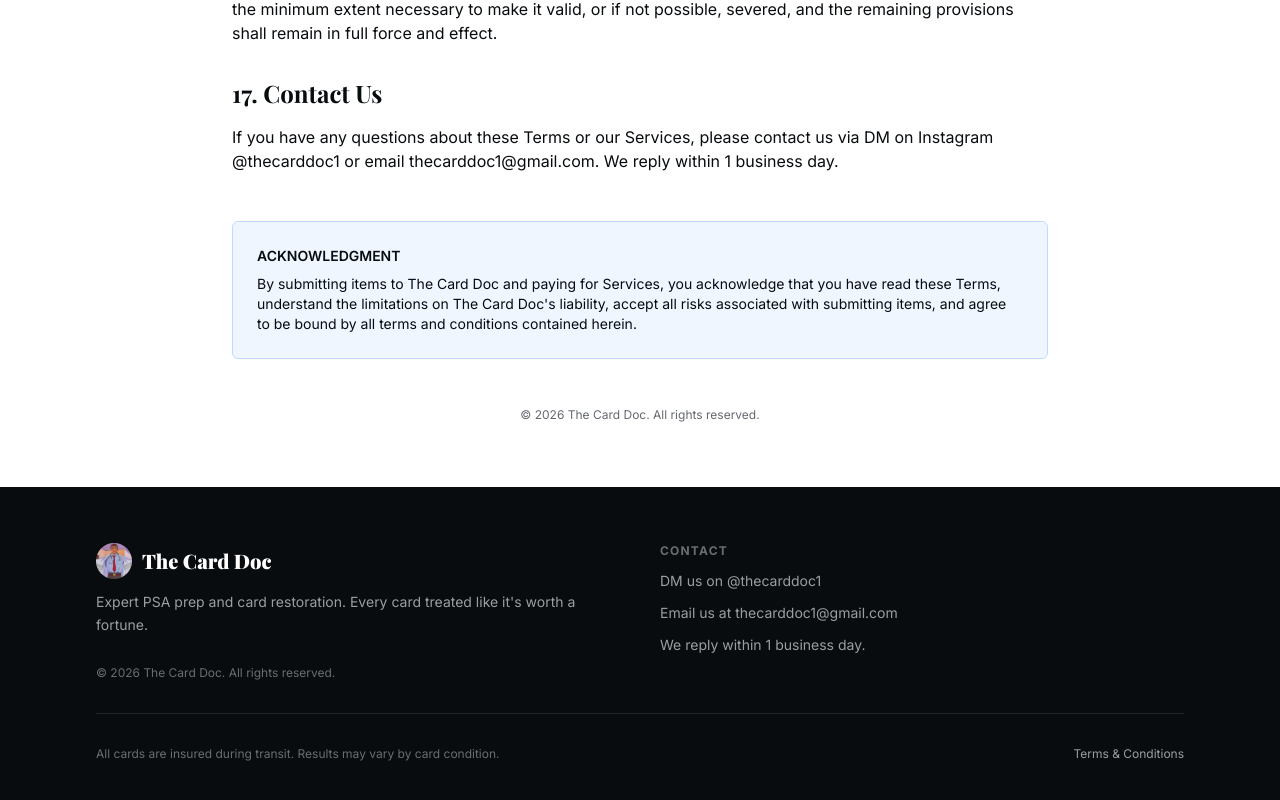
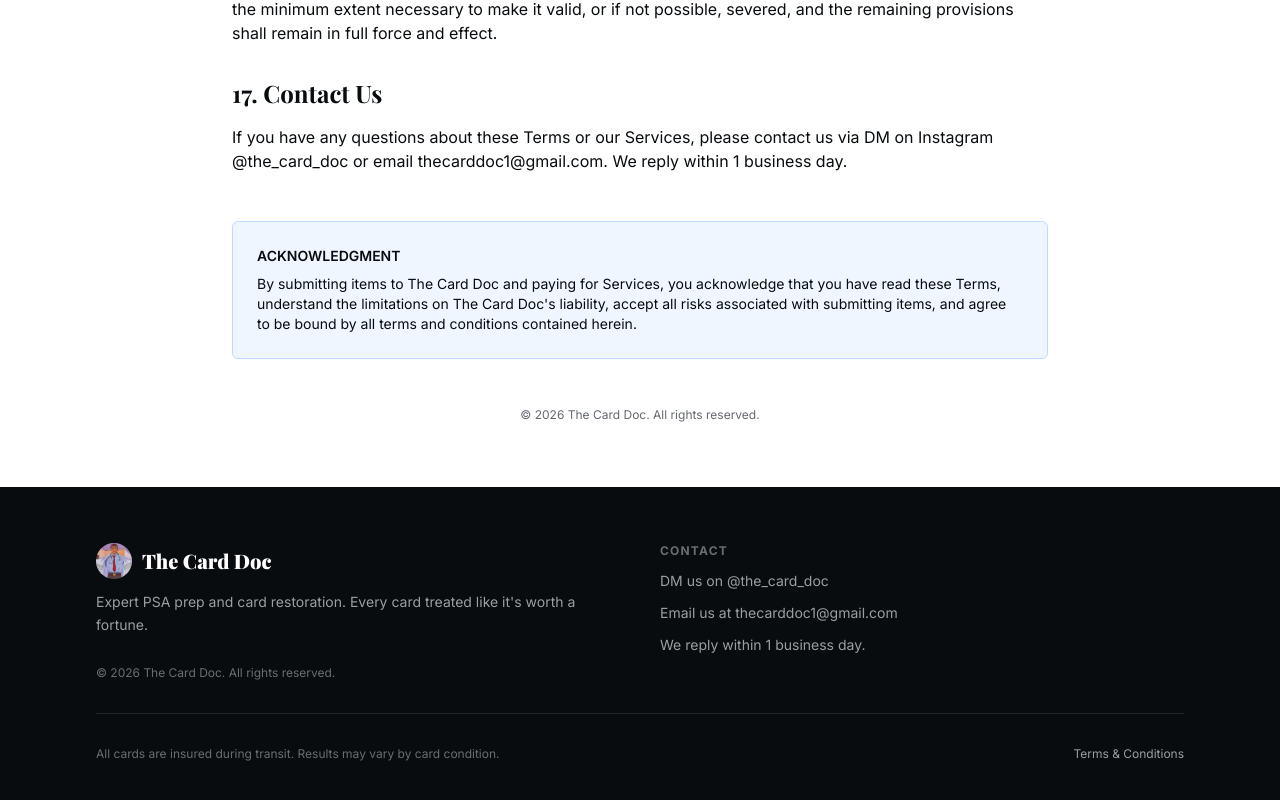
Before and after one commit to gswizzy111/card-restoration, a Next.js app in the folder Desktop/POKEMON/card-restoration/: page /terms in a window 1280 px wide. Shown: the part 4777-5577 px from the top of the page. Built offline with nearby package versions, Linux system fonts and the light colour scheme.

Commit message:
Correct Instagram handle to @the_card_doc
Co-Authored-By: Claude Sonnet 4.6 <noreply@anthropic.com>

```diff
--- a/Desktop/POKEMON/card-restoration/app/(public)/terms/page.tsx
+++ b/Desktop/POKEMON/card-restoration/app/(public)/terms/page.tsx
@@ -288,7 +288,7 @@ export default function TermsPage() {
           <section>
             <h2 className="text-2xl font-bold font-heading mt-8 mb-4">17. Contact Us</h2>
             <p>
-              If you have any questions about these Terms or our Services, please contact us via DM on Instagram @thecarddoc1 or email thecarddoc1@gmail.com. We reply
+              If you have any questions about these Terms or our Services, please contact us via DM on Instagram @the_card_doc or email thecarddoc1@gmail.com. We reply
               within 1 business day.
             </p>
           </section>
--- a/Desktop/POKEMON/card-restoration/components/marketing/footer.tsx
+++ b/Desktop/POKEMON/card-restoration/components/marketing/footer.tsx
@@ -29,12 +29,12 @@ export function Footer() {
           <div className="flex flex-col gap-3">
             <p className="text-xs font-bold uppercase tracking-widest text-white/40">Contact</p>
             <a
-              href="https://www.instagram.com/thecarddoc1"
+              href="https://www.instagram.com/the_card_doc"
               target="_blank"
               rel="noopener noreferrer"
               className="text-sm text-white/60 hover:text-white transition-colors"
             >
-              DM us on @thecarddoc1
+              DM us on @the_card_doc
             </a>
             <a
               href="mailto:thecarddoc1@gmail.com"
```
